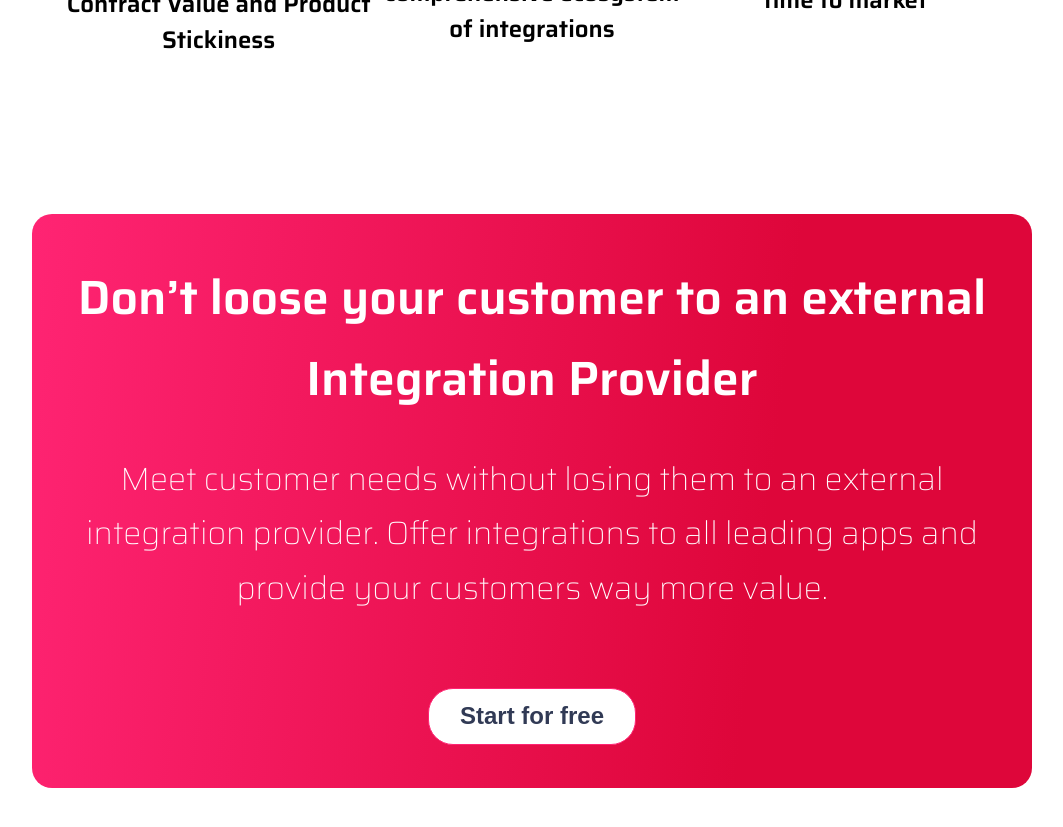
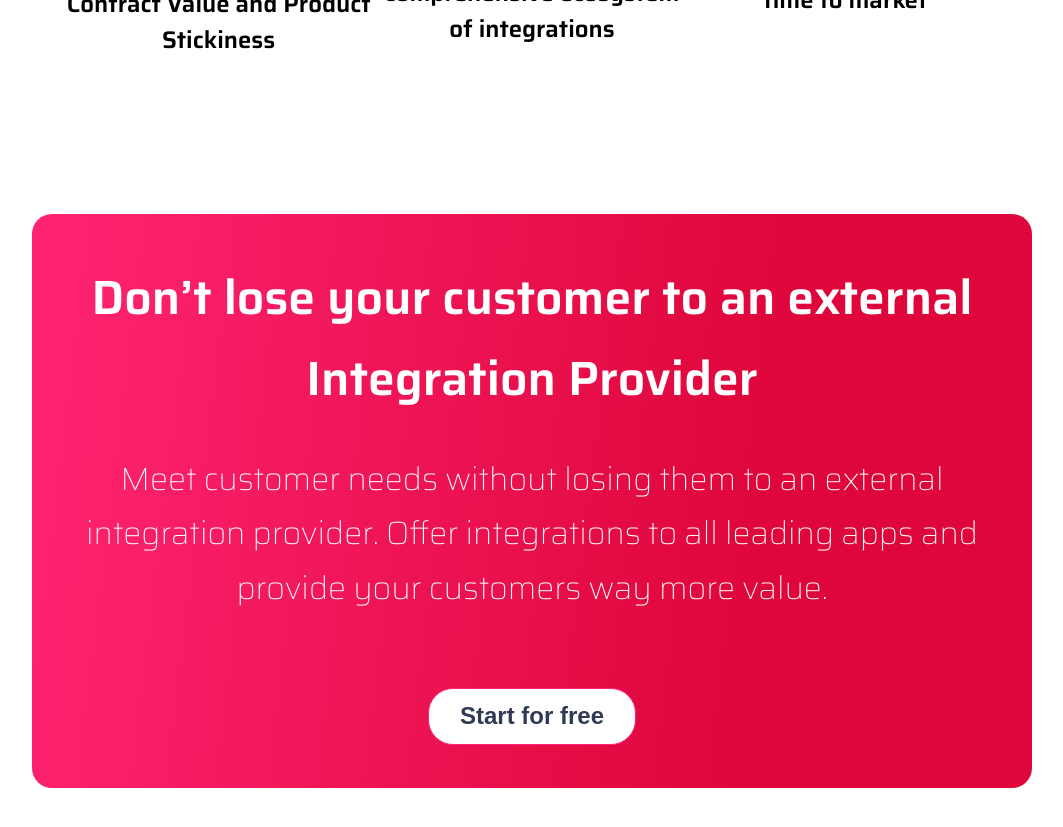
Before and after one commit to CloudEcosystemDev/Platform-Website, a Jekyll site: the page built from index.html, in a window 1280 px wide and 900 px high, scrolled down 1879 px. Shown: the top 827 px of the window, without its empty margins (108-1171 px from the left). Built offline with Jekyll 4.4.1, drawn with Linux system fonts in a browser that asks for light colours; some of the changed text lies outside the part shown.

Commit message:
Add link on button and fix typos

```diff
--- a/index.html
+++ b/index.html
@@ -43,7 +43,7 @@
         </div>
         <div class="radiant-container">
           <div class="logo-text-white">
-            Don’t loose your customer to an external Integration Provider
+            Don’t lose your customer to an external Integration Provider
           </div>
           <div class="logo-text-white_small">
             Meet customer needs without losing them to an external integration
@@ -317,12 +317,12 @@
           >*6 month contract runtime - starts with implementation to production
         </span>
         <div class="radiant-small-container">
-          <div class="cont-header">Join the exclusive Early Adoper Program</div>
+          <div class="cont-header">Join the exclusive Early Adopter Program</div>
           <div class="cont-subheader">
             Get all features for free until Dec 31st 2021, and get 2,500$
             credits! Sign-up now to secure one of the strictly limited seats.
           </div>
-          <div><button class="dark-text-cont">Apply now</button></div>
+          <div><a href="https://app.openintegrationhub.com/register"><button class="dark-text-cont">Apply now</button></a></div>
         </div>
 
         <div class="questions-container">
```
